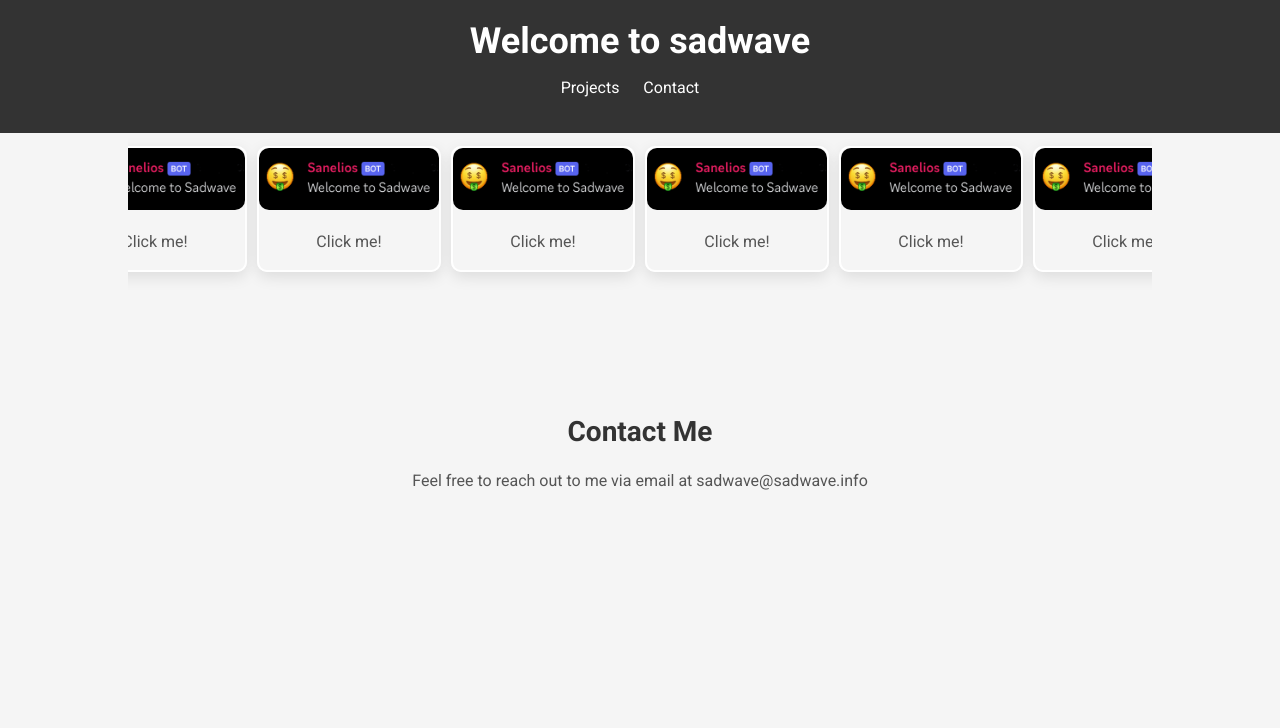
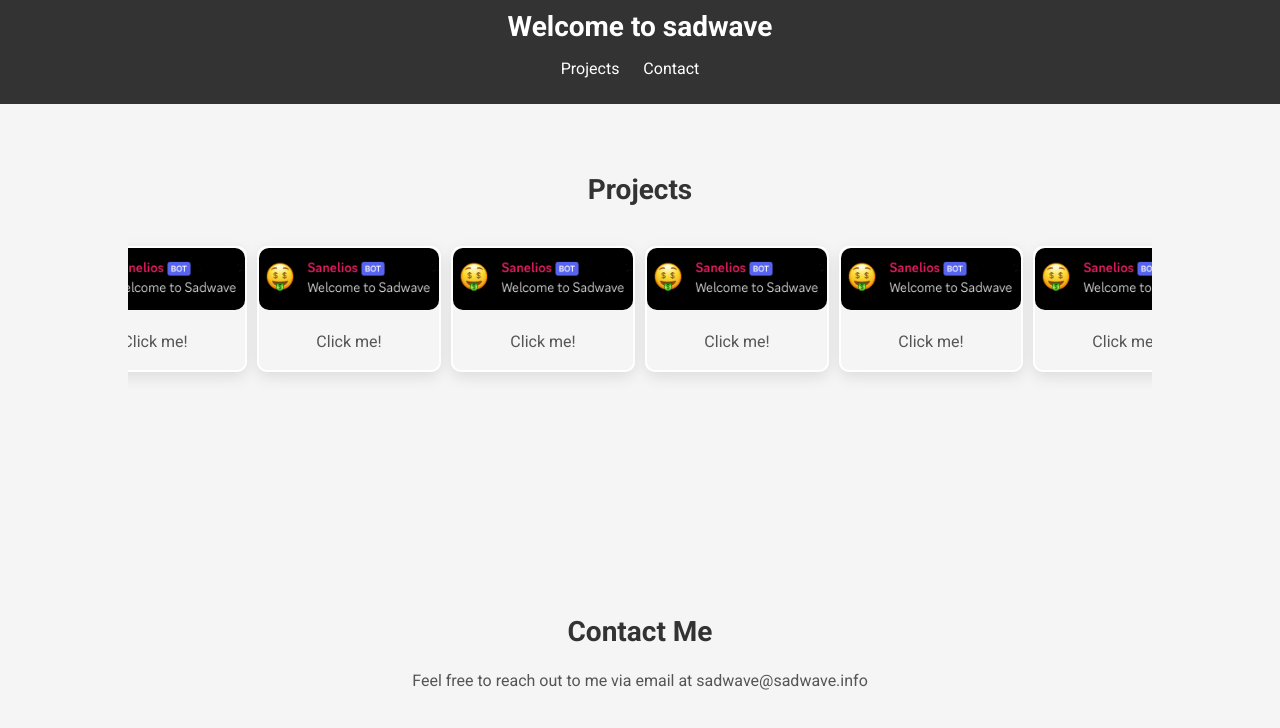
Before and after one commit to sadwavecodesyt/sadwave, a plain HTML site: page index.html in a window 1280 px wide. Drawn offline with Linux system fonts and the light colour scheme.

Commit message:
Update index.html

```diff
--- a/index.html
+++ b/index.html
@@ -22,15 +22,16 @@
         header {
             background-color: #333;
             color: #fff;
-            padding: 20px 0;
+            padding: 10px 0;
             position: fixed;
             width: 100%;
             z-index: 1000;
+            top: 0;
         }
 
         header h1 {
             margin: 0;
-            font-size: 36px;
+            font-size: 28px;
             text-align: center;
         }
 
@@ -53,7 +54,8 @@
 
         section {
             text-align: center;
-            padding: 50px 0;
+            padding: 70px 0 50px;
+            margin-top: 80px; /* Adjusted margin-top to accommodate smaller header */
         }
 
         h2 {
```
